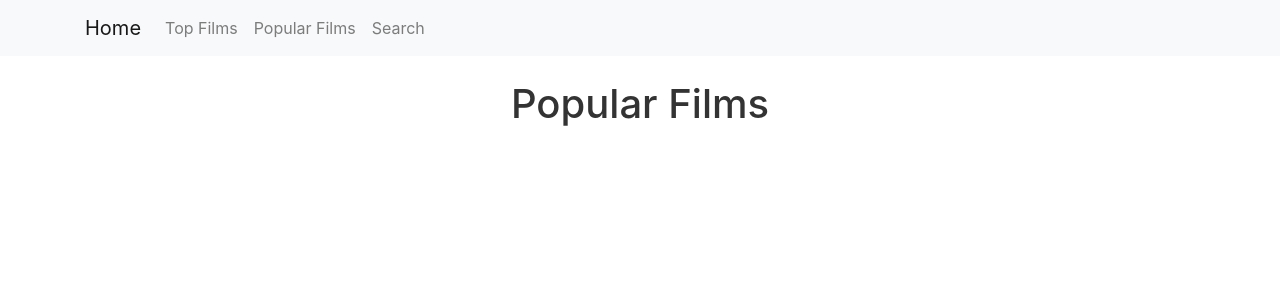
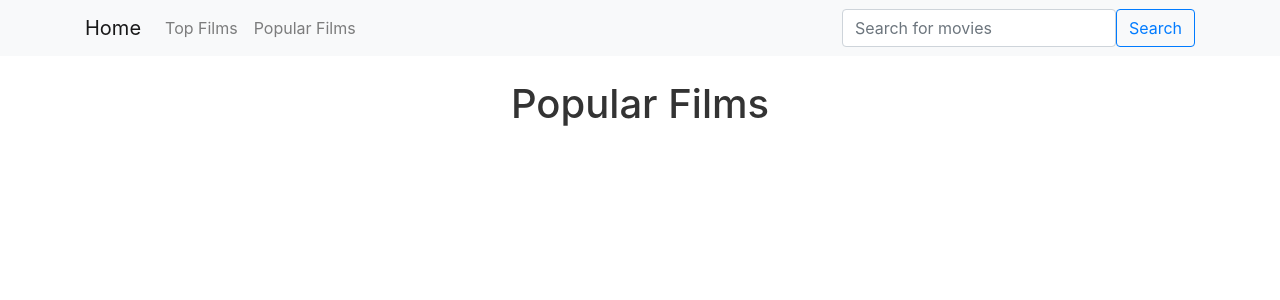
Before and after one commit to neilgoodridge/tmdb-api, a Flask app: page /popular in a window 1280 px wide. Shown: the top 300 px of the page. Run offline with Flask 3, Linux system fonts and the light colour scheme; data that the repository does not hold is empty.

Commit message:
moved search bar to nav

```diff
--- a/templates/base.html
+++ b/templates/base.html
@@ -19,11 +19,12 @@
           <li class="nav-item">
             <a class="nav-link" href="/popular">Popular Films</a>
           </li>
-          <li class="nav-item">
-            <a class="nav-link" href="/search">Search</a>
-          </li>
         </ul>
       </div>
+      <form action="/search" method="GET" class="form-inline">
+        <input type="text" class="form-control" placeholder="Search for movies" name="query" value="{{ query }}">
+        <button class="btn btn-outline-primary my-2 my-sm-0" type="submit">Search</button>
+      </form>
     </div>
   </nav>
   <div class="container">
--- a/templates/popular.html
+++ b/templates/popular.html
@@ -4,19 +4,5 @@
 
 {% block content %}
   <h1>Popular Films</h1>
-  <div class="row">
-    {% for film in films %}
-      <div class="col-md-3">
-        <div class="card film-card">
-          <a href="/movie/{{ film.id }}">
-            <img src="https://image.tmdb.org/t/p/w500{{ film.poster_path }}" class="card-img-top"
-              alt="{{ film.title }} Poster">
-          </a>
-          <div class="card-body">
-            <p class="card-title">{{ film.title }}</p>
-          </div>
-        </div>
-      </div>
-    {% endfor %}
-  </div>
+
 {% endblock %}
```
